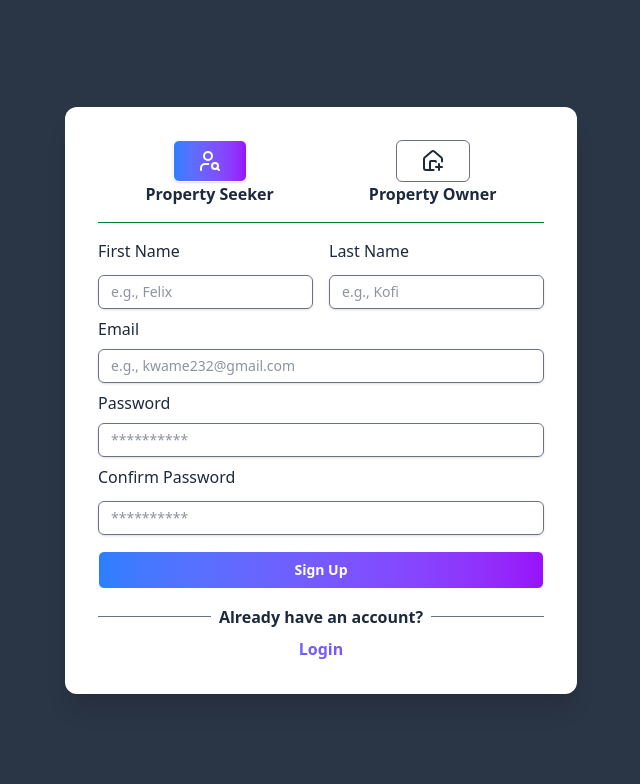
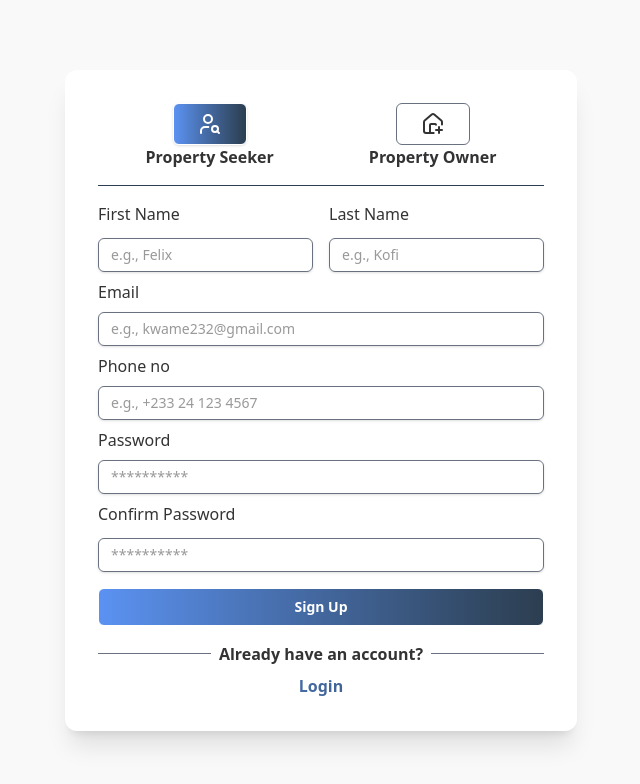
Before and after one commit to TheDominatorsC5/rent-project, a React (Vite) app: page /signup in a window 1280 px wide. Shown: the top 784 px of the page, without its empty margins (319-959 px from the left). Built offline with nearby package versions, Linux system fonts and the light colour scheme; no server answers.

Commit message:
Changes made on login/user. Integration Complete.

```diff
--- a/src/index.css
+++ b/src/index.css
@@ -1 +1,24 @@
 @import "tailwindcss";
+
+ /* navy: '#2C3E50',            // Deep navy (primary)
+        emerald: '#27AE60',         // Emerald green (trust, approval)
+        lightgray: '#F9F9F9',       // Soft light gray (backgrounds)
+        mutedgray: '#7F8C8D',       // Muted gray (secondary text)
+        deepgray: '#333333',        // Deep gray (main text)
+        red: '#E74C3C',             // Red (warnings, errors)
+        green: '#2ECC71',           // Green (verification, success)
+        blue: '#2980B9',            // Calm blue (CTA buttons)/
+        darkblue: '#1F618D',        // Darker blue (hover state) */
+
+@theme {
+    --color-primary: #2C3E50;
+    --color-success: #27AE60;
+    --color-lightgray: #F9F9F9; /*Soft light gray (backgrounds)*/
+    --color-deepgray: #333333; /*Deep gray (main text)*/
+    --color-mutedgray: #7F8C8D; /*Muted gray (secondary text)*/
+    --color-danger: #E74C3C;
+    --color-verify: #2ECC71; /*Green (verification, success)*/
+    --color-cta: #2980B9; /*Calm blue (CTA buttons)*/
+    --color-darkblue: #1F618D; /*Darker blue (hover state)*/
+    --font-body: 'Outfit', sans-serif;
+}
--- a/src/pages/Signup.jsx
+++ b/src/pages/Signup.jsx
@@ -4,8 +4,6 @@ import { HousePlus, UserSearch } from 'lucide-react';
 import { apiClient } from '../api/client';
 import { useNavigate } from 'react-router';
 import { useState } from "react"
-import PropertyOwner from '../components/Signup/PropertyOwner';
-import PropertySeeker from '../components/Signup/PropertySeeker';
 
 export default function SignUp() {
     const navigate = useNavigate();
@@ -13,11 +11,14 @@ export default function SignUp() {
 
     const signUp = async (data) => {
         try {
-            const response = await apiClient.post("/signup", data, {
+            const response = await apiClient.post(`/api/rent/signup${userType === 'propertyOwner' ? '/landlord' : ''}`, data, {
                 headers: {
                     "Content-Type": "application/json",
                 }
             });
+            if (response.data.success) {
+                navigate(userType === 'propertyOwner' ? '/login' : '/');
+            }
         } catch (error) {
             console.log(error);
         }
@@ -25,20 +26,20 @@ export default function SignUp() {
 
     return (
         <>
-            <section className=" bg-[#2A3545] text-slate-800 flex items-center justify-center relative min-h-[100vh] bg-cover bg-center bg-no-repeat">
+            <section className="bg-lightgray text-deepgray flex items-center justify-center relative min-h-[100vh] bg-cover bg-center bg-no-repeat">
                 <div className='relative z-10 w-full py-4'>
                     <div className="md:flex items-center justify-center gap-8">
                         <div className="mx-4 md:w-2/5 bg-white backdrop-blur-md border border-white/90 rounded-xl shadow-xl p-8">
                             <div className="w-full flex flex-row justify-around mb-2">
                                 <div className="flex flex-col items-center">
-                                    <span role='button' onClick={() => setUserType('propertySeeker')} className={`border py-2 px-6 rounded-md shadow-sm ${userType === 'propertySeeker' ? ' bg-gradient-to-r from-blue-500 to-purple-600 text-white' : ''} hover:bg-[#29492f] transition duration-300`}>
+                                    <span role='button' onClick={() => setUserType('propertySeeker')} className={`border py-2 px-6 rounded-md shadow-sm ${userType === 'propertySeeker' ? 'bg-gradient-to-r from-[#5b92f2] to-primary text-white' : ''} hover:bg-[#29492f] transition duration-300`}>
                                         <UserSearch />
                                     </span>
                                     <p className="font-semibold">Property Seeker</p>
                                 </div>
 
                                 <div className="flex flex-col items-center">
-                                    <span role='button' onClick={() => setUserType('propertyOwner')} className={`border border-gray-500 py-2 px-6 rounded-md ${userType === 'propertyOwner' ? ' bg-gradient-to-r from-blue-500 to-purple-600 text-white' : ''} hover:bg-[#29492f] transition duration-300 hover:text-white`}>
+                                    <span role='button' onClick={() => setUserType('propertyOwner')} className={`border border-gray-500 py-2 px-6 rounded-md ${userType === 'propertyOwner' ? 'bg-gradient-to-r from-[#5b92f2] to-primary text-white' : ''} hover:bg-[#29492f] transition duration-300 hover:text-white`}>
                                         <HousePlus />
                                     </span>
                                     <p className="font-semibold">Property Owner</p>
@@ -46,16 +47,73 @@ export default function SignUp() {
 
                             </div>
 
-                            <hr className='text-green-700 my-4' />
+                            <hr className='text-primary my-4' />
 
                             <form action={signUp}>
-                                {userType === 'propertyOwner' ? (
-                                    <PropertyOwner />
-                                ) : (
-                                    <PropertySeeker />
-                                )}
+                                <div className='mt-4'>
+                                    <div className='flex gap-4'>
+
+                                        <div className='w-full'>
+                                            <label class="block font-medium mb-3">First Name</label>
+                                            <input
+                                                type="text"
+                                                name="firstName"
+                                                id=""
+                                                class="block w-full px-3 py-1.5 border border-gray-500 rounded-md shadow-sm focus:outline-none focus:ring-[#29492f] focus:border-green-700 sm:text-sm"
+                                                placeholder="e.g., Felix"
+                                            />
+                                        </div>
+
+                                        <div className='w-full'>
+                                            <label class="block font-medium mb-3">Last Name</label>
+                                            <input
+                                                type="text"
+                                                name="lastName"
+                                                id=""
+                                                class="block w-full px-3 py-1.5 border border-gray-500 rounded-md shadow-sm focus:outline-none focus:ring-[#29492f] focus:border-green-700 sm:text-sm"
+                                                placeholder="e.g., Kofi"
+                                            />
+                                        </div>
+                                    </div>
+
+                                    <label class="block mt-2  font-medium mb-2">Email</label>
+                                    <input
+                                        type="email"
+                                        name="email"
+                                        id=""
+                                        class="block w-full px-3 py-1.5 border border-gray-500 rounded-md shadow-sm focus:outline-none focus:ring-[#29492f] focus:border-green-700 sm:text-sm"
+                                        placeholder="e.g., kwame232@gmail.com"
+                                    />
+
+                                    <label class="block mt-2 font-medium mb-2">Phone no</label>
+                                    <input
+                                        type="tel"
+                                        name="phoneNumber"
+                                        id=""
+                                        class="block w-full px-3 py-1.5 border border-gray-500 rounded-md shadow-sm focus:outline-none focus:ring-[#29492f] focus:border-green-700 sm:text-sm"
+                                        placeholder="e.g., +233 24 123 4567"
+                                    />
+
+                                    <label class="block mt-2  font-medium mb-2">Password</label>
+                                    <input
+                                        type="password"
+                                        name="password"
+                                        id=""
+                                        class="block w-full px-3 py-1.5 border border-gray-500 rounded-md shadow-sm focus:outline-none focus:ring-[#29492f] focus:border-green-700 sm:text-sm"
+                                        placeholder="**********"
+                                    />
+
+                                    <label class="block mt-2  font-medium mb-3">Confirm Password</label>
+                                    <input
+                                        type="password"
+                                        name="confirmPassword"
+                                        id=""
+                                        class="block w-full px-3 py-1.5 border border-gray-500 rounded-md shadow-sm focus:outline-none focus:ring-[#29492f] focus:border-green-700 sm:text-sm"
+                                        placeholder="**********"
+                                    />
+                                </div>
                                 <SubmitButton
-                                    className="text-sm bg-gradient-to-r from-blue-500 to-purple-600 text-white hover:bg-[#29492f] transition duration-300 w-full my-4 block py-2 border rounded-md font-semibold"
+                                    className="text-sm bg-gradient-to-r from-[#5b92f2] to-primary text-white hover:bg-[#29492f] transition duration-300 w-full my-4 block py-2 border rounded-md font-semibold"
                                     title={"Sign Up"} />
 
                                 <div className="flex items-center">
@@ -63,7 +121,7 @@ export default function SignUp() {
                                     <span className="mx-2 font-semibold">Already have an account?</span>
                                     <div className="flex-grow border-t border-gray-500"></div>
                                 </div>
-                                <Link to={"/login"} className="flex justify-center border-white/10 bg-gradient-to-r from-blue-500 to-purple-600 bg-clip-text text-transparent hover:text-[#29492f] font-semibold mt-2">Login</Link>
+                                <Link to={"/login"} className="flex justify-center border-white/10 bg-gradient-to-r from-[#5b92f2] to-primary bg-clip-text text-transparent hover:text-[#29492f] font-semibold mt-2">Login</Link>
                             </form>
                         </div>
                     </div>
```
Also changed, not shown: src/pages/Login.jsx (+18 -8 lines).
